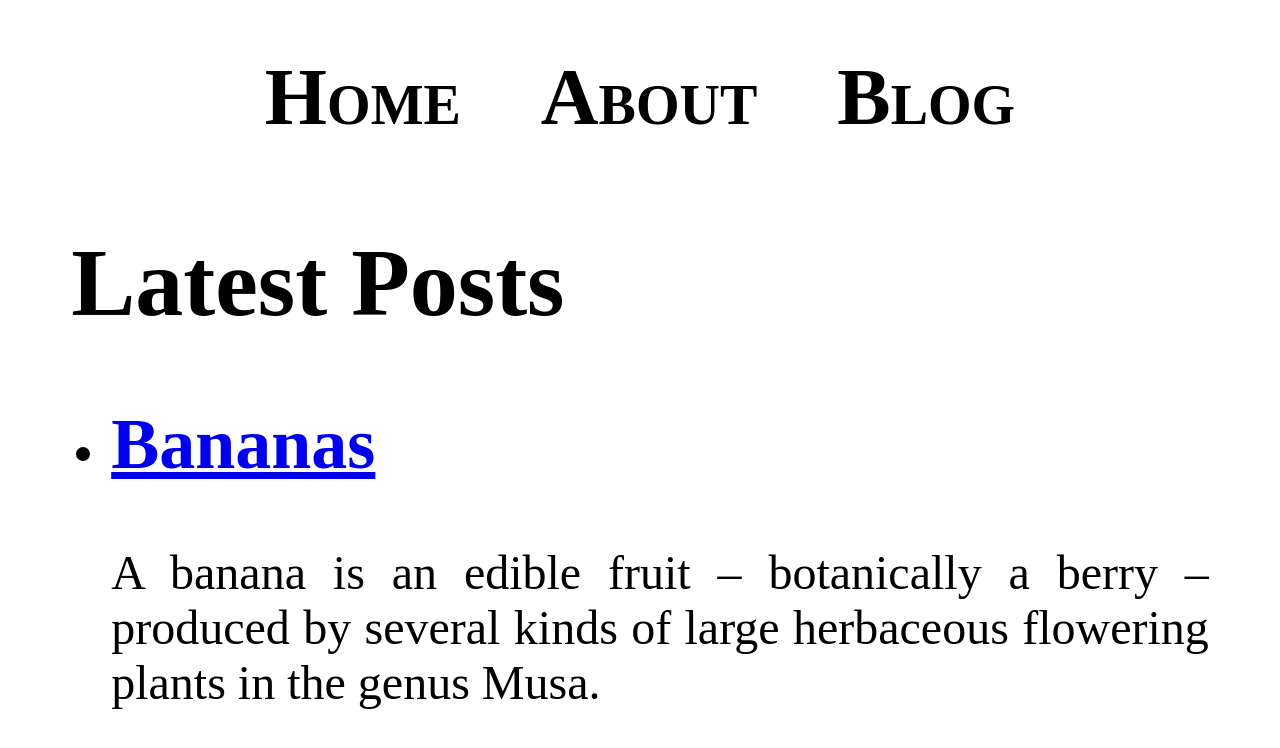
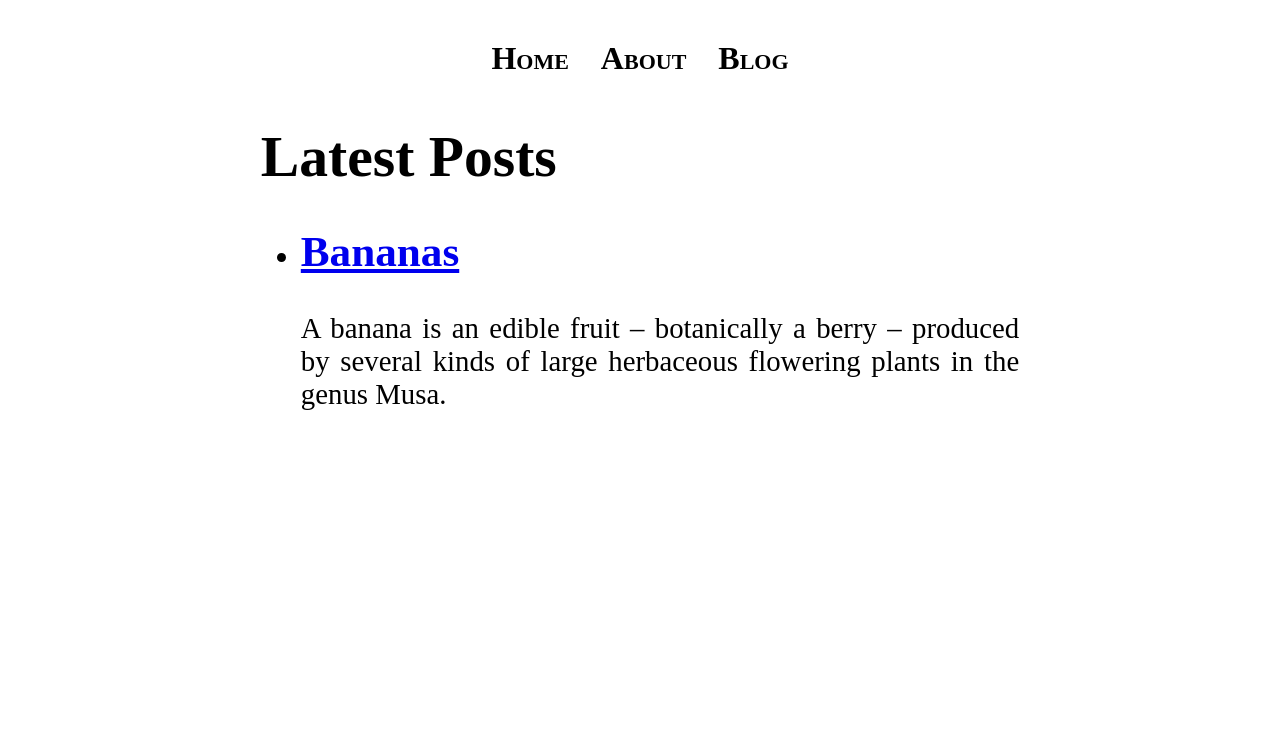
Before and after one commit to gustavosdelgado/gustavosdelgado.github.io, a Jekyll site: the page built from blog.md, in a window 1280 px wide. Shown: the top 748 px of the page. Built offline with Jekyll 4.4.1, drawn with Linux system fonts in a browser that asks for light colours.

Commit message:
adjust content and navigation styles; modify font sizes and margins for better responsiveness

```diff
--- a/_sass/main.scss
+++ b/_sass/main.scss
@@ -1,14 +1,17 @@
 .content {
     text-align: justify;
-    margin-left: 5%;
-    margin-right: 5%;
-    font-size: 3em;
+    margin-left: 20%;
+    margin-right: 20%;
+    font-size: 1.8em;
 }
 
-@media screen and (any-hover) {
+@media only screen and (-webkit-min-device-pixel-ratio: 3),
+only screen and (-min--moz-device-pixel-ratio: 3),
+only screen and (-o-min-device-pixel-ratio: 3/1),
+only screen and (min-device-pixel-ratio: 3) {
     .content {
-        margin-left: 20%;
-        margin-right: 20%;
-        font-size: 1.8em;
+        margin-left: 5%;
+        margin-right: 5%;
+        font-size: 3em;
     }
 }
--- a/_sass/navigation.scss
+++ b/_sass/navigation.scss
@@ -40,11 +40,14 @@
 }
 
 .site-navigation {
-  font-size: 5em;
+  font-size: 2em;
 }
 
-@media screen and (any-hover) {
+@media only screen and (-webkit-min-device-pixel-ratio: 3),
+       only screen and (-min--moz-device-pixel-ratio: 3),
+       only screen and (-o-min-device-pixel-ratio: 3/1),
+       only screen and (min-device-pixel-ratio: 3) {
   .site-navigation {
-    font-size: 2em;
+    font-size: 5em;
   }
 }
```
